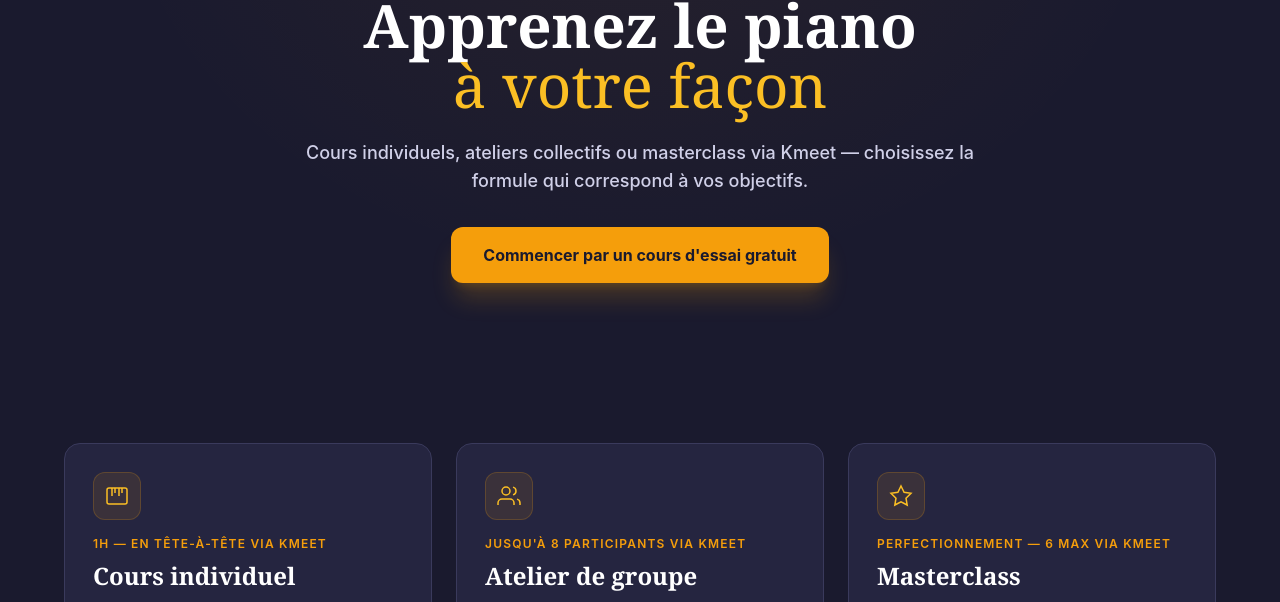
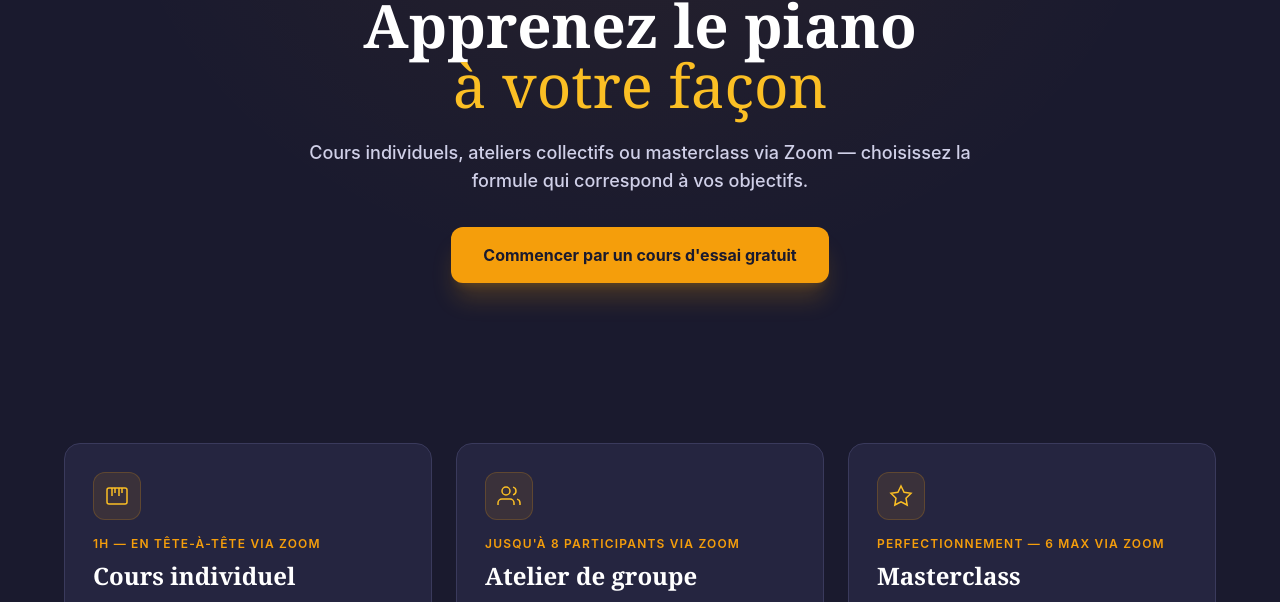
Before and after one commit to lieusecret-courspiano-dev/lieu-secret-piano, a Next.js app: page /cours in a window 1280 px wide. Shown: the part 173-775 px from the top of the page. Built offline with nearby package versions, Linux system fonts and the light colour scheme.

Commit message:
revert(kmeet→zoom): textes Kmeet → Zoom dans page cours

```diff
--- a/src/app/cours/page.tsx
+++ b/src/app/cours/page.tsx
@@ -18,21 +18,21 @@ function FadeUp({ children, delay = 0, className = '' }: { children: React.React
 
 const COURS_TYPES = [
   {
-    titre: 'Cours individuel', sous: '1h — En tête-à-tête via Kmeet',
+    titre: 'Cours individuel', sous: '1h — En tête-à-tête via Zoom',
     desc: 'Un cours entièrement dédié à votre progression. Le professeur adapte chaque séance à votre niveau, vos objectifs et votre rythme d\'apprentissage.',
     features: ['Programme 100% personnalisé', 'Suivi de progression détaillé', 'Notes de cours après chaque séance', 'Ressources pédagogiques incluses', 'Lien Kmeet envoyé par email', 'Enregistrement disponible sur demande'],
     cta: 'Réserver un créneau', href: '/reservation',
     icon: <svg width="24" height="24" fill="none" stroke="currentColor" strokeWidth="1.5" viewBox="0 0 24 24"><rect x="2" y="4" width="20" height="16" rx="2"/><path d="M7 4v8M10 4v5M14 4v8M17 4v5"/></svg>,
   },
   {
-    titre: 'Atelier de groupe', sous: "Jusqu'à 8 participants via Kmeet",
+    titre: 'Atelier de groupe', sous: "Jusqu'à 8 participants via Zoom",
     desc: 'Apprenez en groupe dans une ambiance conviviale et stimulante. Chaque atelier est centré sur un thème musical précis pour progresser ensemble.',
     features: ['Thème défini à l\'avance', 'Échanges et partage entre élèves', 'Ambiance conviviale et motivante', 'Tarif accessible', 'Gratuit ou payant selon l\'atelier', 'Replay disponible'],
     cta: 'Voir les ateliers', href: '/reservation?tab=evenements',
     icon: <svg width="24" height="24" fill="none" stroke="currentColor" strokeWidth="1.5" viewBox="0 0 24 24"><path d="M17 21v-2a4 4 0 0 0-4-4H5a4 4 0 0 0-4 4v2"/><circle cx="9" cy="7" r="4"/><path d="M23 21v-2a4 4 0 0 0-3-3.87"/><path d="M16 3.13a4 4 0 0 1 0 7.75"/></svg>,
   },
   {
-    titre: 'Masterclass', sous: 'Perfectionnement — 6 max via Kmeet',
+    titre: 'Masterclass', sous: 'Perfectionnement — 6 max via Zoom',
     desc: 'Poussez votre technique plus loin avec des sessions intensives en petit groupe. Idéal pour les pianistes intermédiaires et avancés.',
     features: ['Niveau intermédiaire/avancé', 'Technique approfondie', 'Petits groupes (6 participants max)', 'Enregistrement disponible', 'Feedback personnalisé', 'Certificat de participation'],
     cta: 'Voir les masterclass', href: '/reservation?tab=evenements',
@@ -63,7 +63,7 @@ export default function CoursPage() {
               Apprenez le piano<br /><span className="text-gold-400">à votre façon</span>
             </h1>
             <p className="text-noir-300 text-base sm:text-lg max-w-2xl mx-auto leading-relaxed mb-8">
-              Cours individuels, ateliers collectifs ou masterclass via Kmeet — choisissez la formule qui correspond à vos objectifs.
+              Cours individuels, ateliers collectifs ou masterclass via Zoom — choisissez la formule qui correspond à vos objectifs.
             </p>
             <Link href="/essai" className="btn-gold text-base px-8 py-4 shadow-xl shadow-gold-500/20 inline-block">
               Commencer par un cours d'essai gratuit
@@ -145,7 +145,7 @@ export default function CoursPage() {
                 </svg>
               </div>
               <div>
-                <h3 className="text-white font-semibold mb-1">Tous les cours se déroulent via Kmeet</h3>
+                <h3 className="text-white font-semibold mb-1">Tous les cours se déroulent via Zoom</h3>
                 <p className="text-noir-400 text-sm">Après votre réservation, vous recevez automatiquement le lien Kmeet par email. Aucune installation complexe requise.</p>
               </div>
             </div>
```
